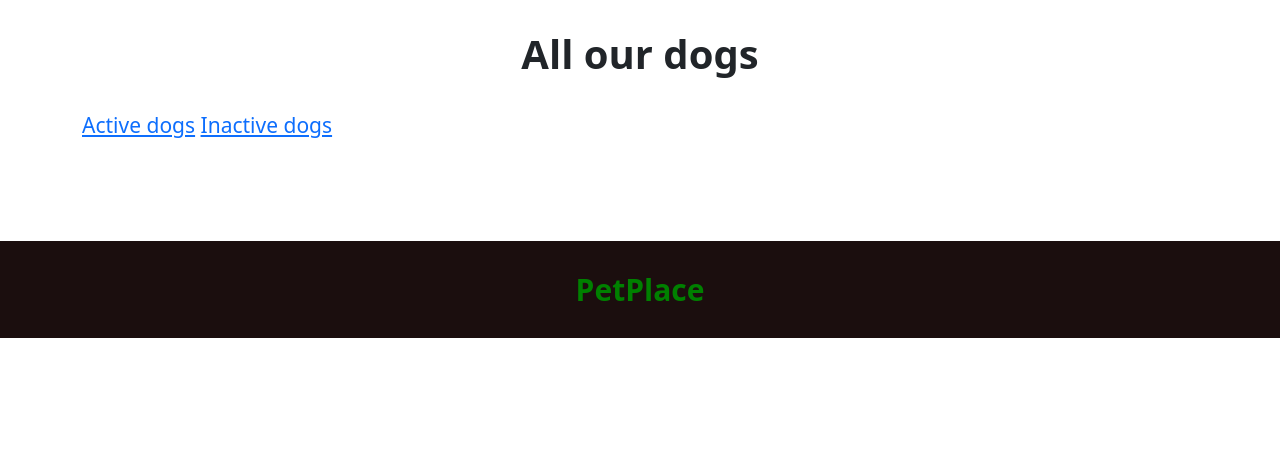
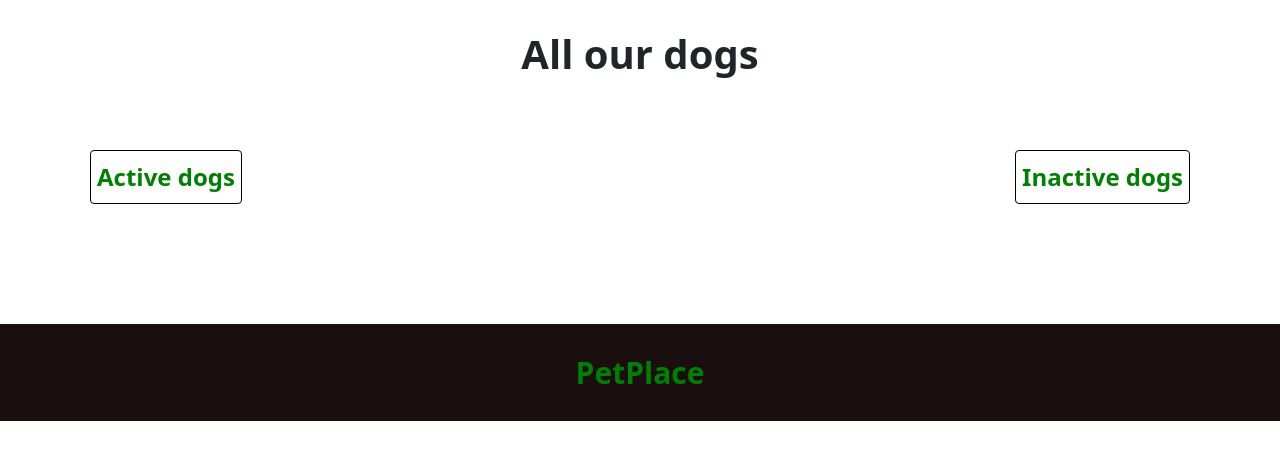
Before and after one commit to Kubanychbek-Dev/home_work_31.03.2025, a Django app: page /dogs/ in a window 1280 px wide. Shown: the part 98-558 px from the top of the page. Run offline with Django 5.2, Linux system fonts and the light colour scheme; data that the repository does not hold is empty.

Commit message:
add new styles

```diff
--- a/dogs/templates/dogs/dogs.html
+++ b/dogs/templates/dogs/dogs.html
@@ -10,8 +10,10 @@
                 {% include "dogs/includes/inc_dog_card.html" with object=object %}
             {% endfor %}
     </div>
-            <a href="{% url 'dogs:dogs_list' %}">Active dogs</a>
-            <a href="{% url 'dogs:dogs_deactivated_list' %}">Inactive dogs</a>
+            <div class="active-btn">
+                <a href="{% url 'dogs:dogs_list' %}">Active dogs</a>
+                <a href="{% url 'dogs:dogs_deactivated_list' %}">Inactive dogs</a>
+            </div>
 </div>
 
 {% endblock%}
--- a/static/css/dogs.css
+++ b/static/css/dogs.css
@@ -40,3 +40,30 @@
   background-color: green;
   border: 1px solid green;
 }
+
+.active-btn {
+  text-align: center;
+  padding: 20px 8px;
+  margin-top: 20px;
+  display: flex;
+  align-items: center;
+  justify-content: space-between;
+  width: 100%;
+}
+
+.active-btn a {
+  color: green;
+  text-decoration: none;
+  font-weight: bold;
+  font-size: 24px;
+  border: 1px solid black;
+  padding: 8px 6px;
+  border-radius: 4px;
+  transition: all 0.6s;
+}
+
+.active-btn a:hover {
+  color: #fff;
+  background-color: green;
+  border: 1px solid black;
+}
```
